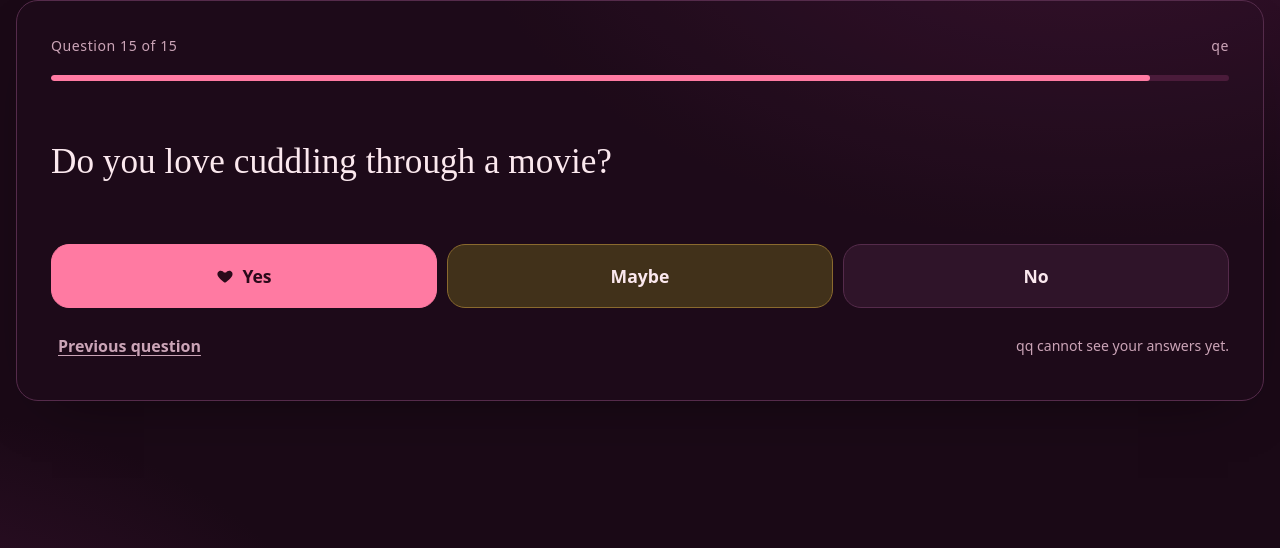
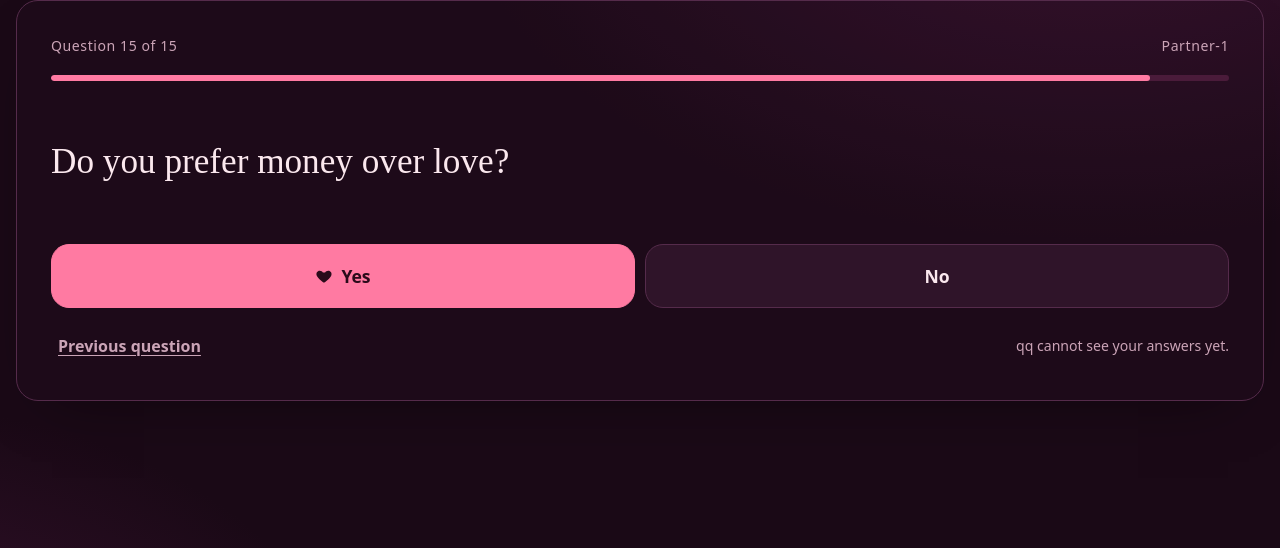
Before and after one commit to Prohor722/compatabilityTest, a Laravel app: page /last-question in a window 1280 px wide. Shown: the part 60-608 px from the top of the page. Run offline with Laravel 12, Linux system fonts and the light colour scheme.

Commit message:
last question dynamic data added

```diff
--- a/resources/views/game/questions/last_question_page.blade.php
+++ b/resources/views/game/questions/last_question_page.blade.php
@@ -1,17 +1,26 @@
 <x-layouts>
     <div class="panel">
-        <div class="prog"><span id="pn">Question 15 of 15</span><span>qe</span></div>
+        <div class="prog"><span id="pn">Question 15 of 15</span><span>{{ $user }}</span></div>
         <div class="bar"><i id="pb" style="width: 93.3333%;"></i></div>
-        <div class="qtext" id="qt" aria-live="polite" style="">Do you love cuddling through a movie?</div>
-        <div class="answers"><button class="ans yes" data-act="ans" data-v="yes"><svg viewBox="0 0 24 24"
+        <div class="qtext" id="qt" aria-live="polite" style="">{{ $questions[2] }}</div>
+        <div class="answers">
+            <button class="ans yes" data-act="ans" data-v="yes">
+                <svg viewBox="0 0 24 24"
                     aria-hidden="true">
                     <path
                         d="M12 21s-7.5-4.6-9.6-9.3C1 8.4 3 5 6.3 5c2 0 3.5 1.1 4.2 2.4h3C14.2 6.1 15.7 5 17.7 5 21 5 23 8.4 21.6 11.7 19.5 16.4 12 21 12 21z">
                     </path>
-                </svg>Yes</button><button class="ans maybe" data-act="ans" data-v="maybe">Maybe</button><button
-                class="ans no" data-act="ans" data-v="no">No</button></div>
-        <div class="btns" style="justify-content:space-between"><button class="btn link" data-act="back"
-                id="backBtn" style="visibility: visible;">Previous question</button><span class="count">qq cannot see
-                your answers yet.</span></div>
+                </svg>
+                Yes
+            </button>
+            @if ($maybe)
+                <button class="ans maybe" data-act="ans" data-v="maybe">Maybe</button>
+            @endif
+            <button class="ans no" data-act="ans" data-v="no">No</button>
+        </div>
+        <div class="btns" style="justify-content:space-between">
+            <button class="btn link" data-act="back" id="backBtn" style="visibility: visible;">Previous question</button>
+            <span class="count">qq cannot see your answers yet.</span>
+        </div>
     </div>
 </x-layouts>
--- a/resources/views/game/questions/question_page.blade.php
+++ b/resources/views/game/questions/question_page.blade.php
@@ -20,7 +20,7 @@
             <button class="ans no" data-act="ans" data-v="no">No</button>
             </div>
         <div class="btns" style="justify-content:space-between"><button class="btn link" data-act="back"
-                id="backBtn" style="visibility: hidden;">Previous question</button><span class="count">{{ $partner2 }} cannot see
+                id="backBtn" style="visibility: hidden;">Previous question</button><span class="count">{{ $partner }} cannot see
                 your answers yet.</span></div>
     </div>
 @endsection
--- a/routes/web.php
+++ b/routes/web.php
@@ -76,7 +76,15 @@ Route::get('/question', function () {
 })->name('game.question_page');
 
 Route::get('/last-question', function () {
-    return view('game.questions.last_question_page');
+    $user = 'Partner-1';
+    $partner = 'Partner-2';
+    $questions = [
+        'Do you like to travel?',
+        'Would you put me in your top most priority list?',
+        'Do you prefer money over love?',
+    ];
+    $maybe = false;
+    return view('game.questions.last_question_page', compact('user', 'partner', 'questions', 'maybe'));
 })->name('game.last_question_page');
 
 Route::get('/waiting-to-finish', function () {
```
